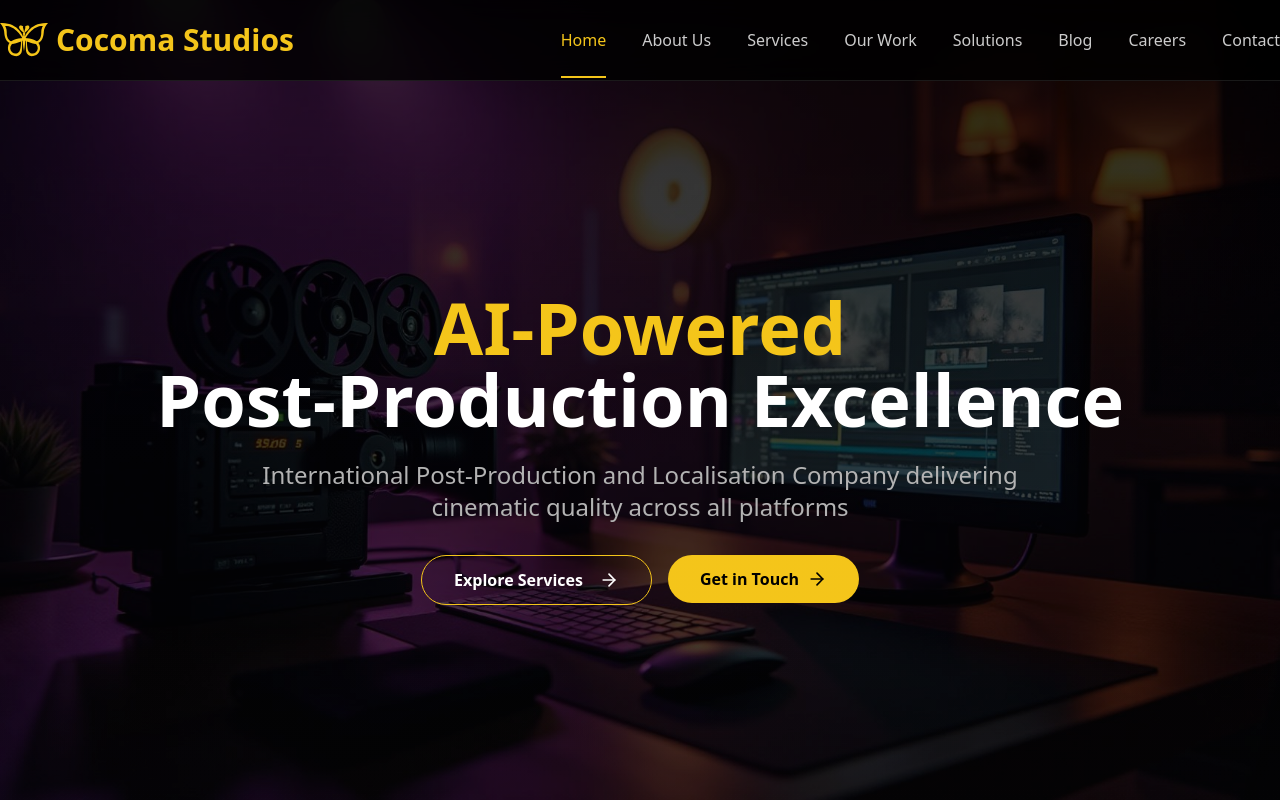
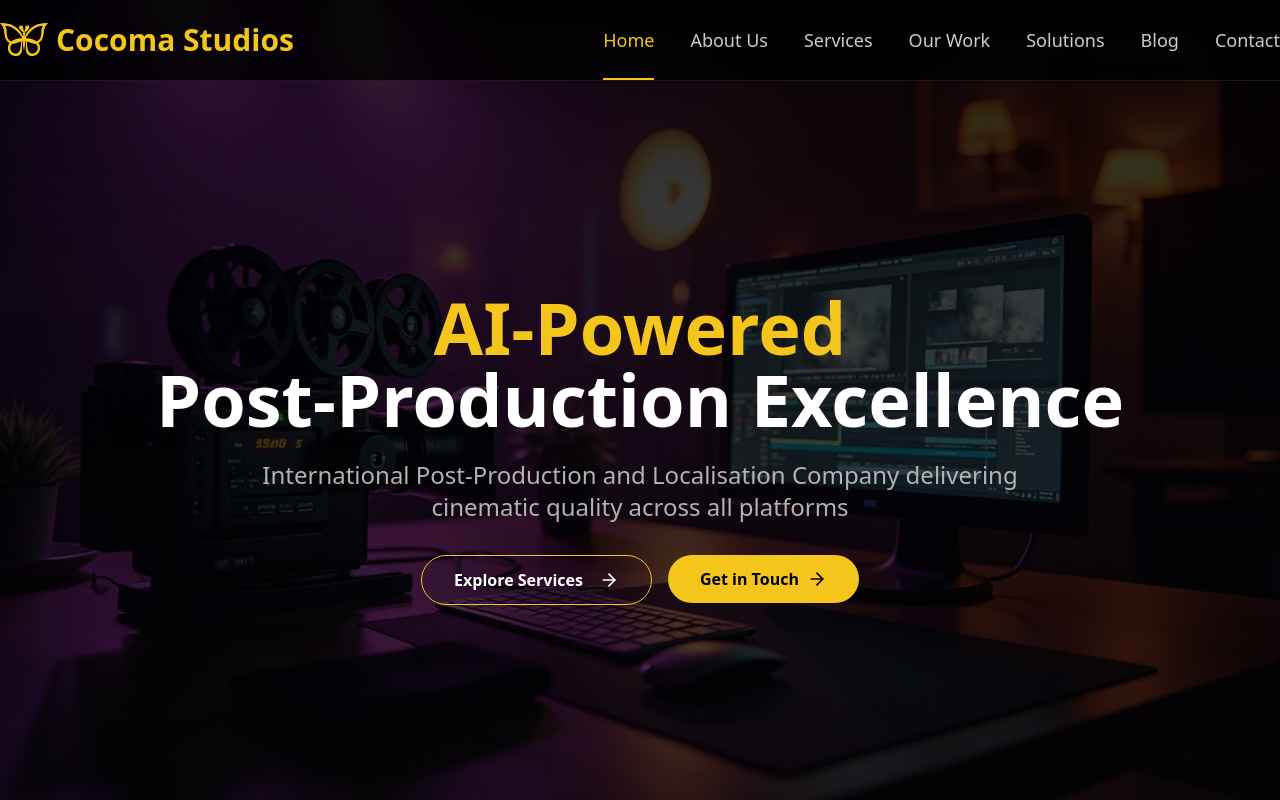
Before and after one commit to anshukumar2708/cocoma-studios, a Next.js app: page / in a window 1280 px wide. Shown: the top 800 px of the page. Built offline with nearby package versions, Linux system fonts and the light colour scheme.

Commit message:
remove career from header

```diff
--- a/src/components/Header.tsx
+++ b/src/components/Header.tsx
@@ -18,7 +18,6 @@ export default function Header() {
     { name: 'Our Work', path: '/work' },
     { name: 'Solutions', path: '/solutions' },
     { name: 'Blog', path: '/blog' },
-    { name: 'Careers', path: '/careers' },
     { name: 'Contact', path: '/contact-us' },
   ];
 
@@ -40,7 +39,7 @@ export default function Header() {
               <Link
                 key={link.path}
                 href={link.path}
-                className={`relative text-md font-medium transition-colors hover:text-primary ${isActive(link.path) ? 'text-primary' : 'text-foreground/80'
+                className={`relative text-lg font-medium transition-colors hover:text-primary ${isActive(link.path) ? 'text-primary' : 'text-foreground/80'
                   }`}
               >
                 {link.name}
```
